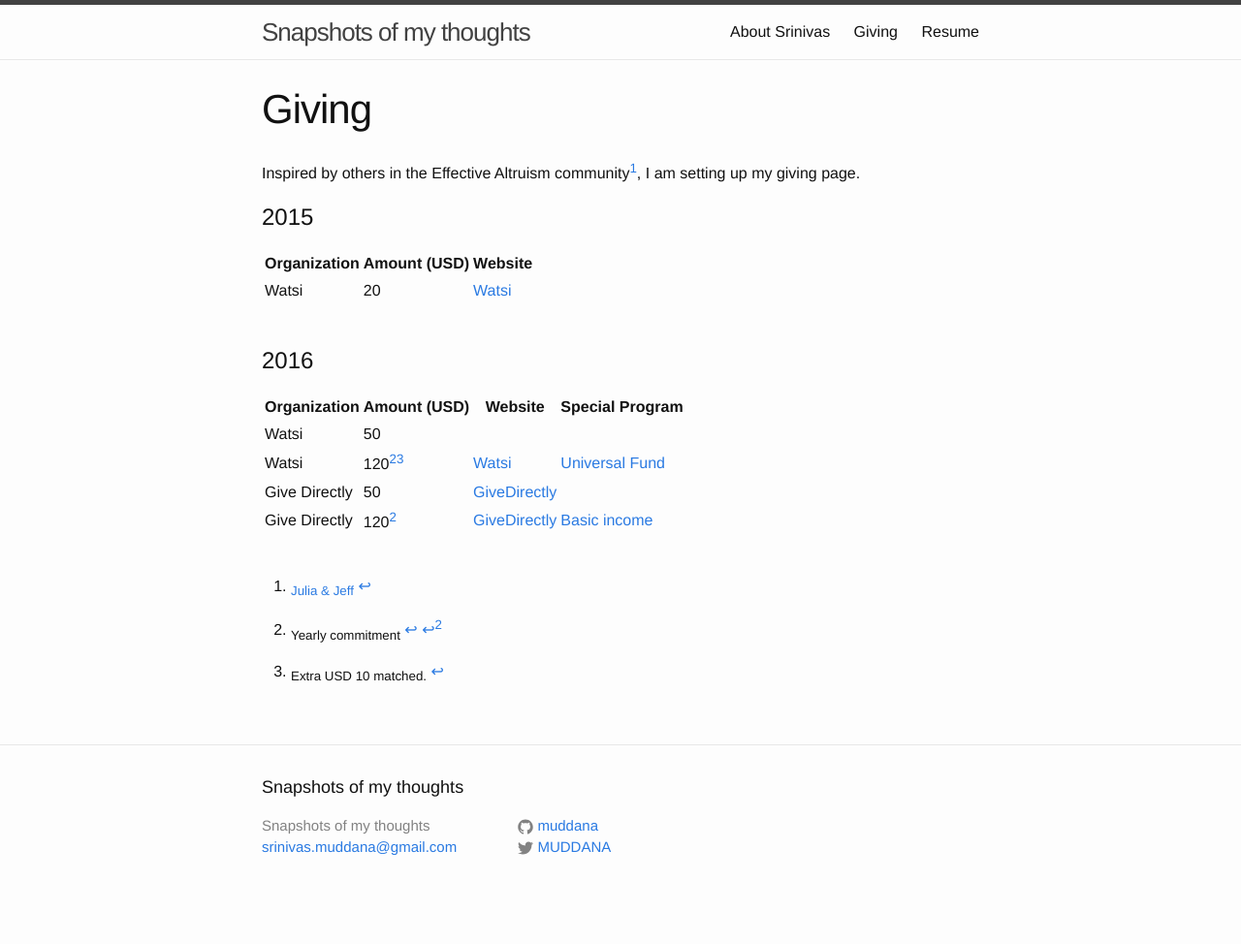
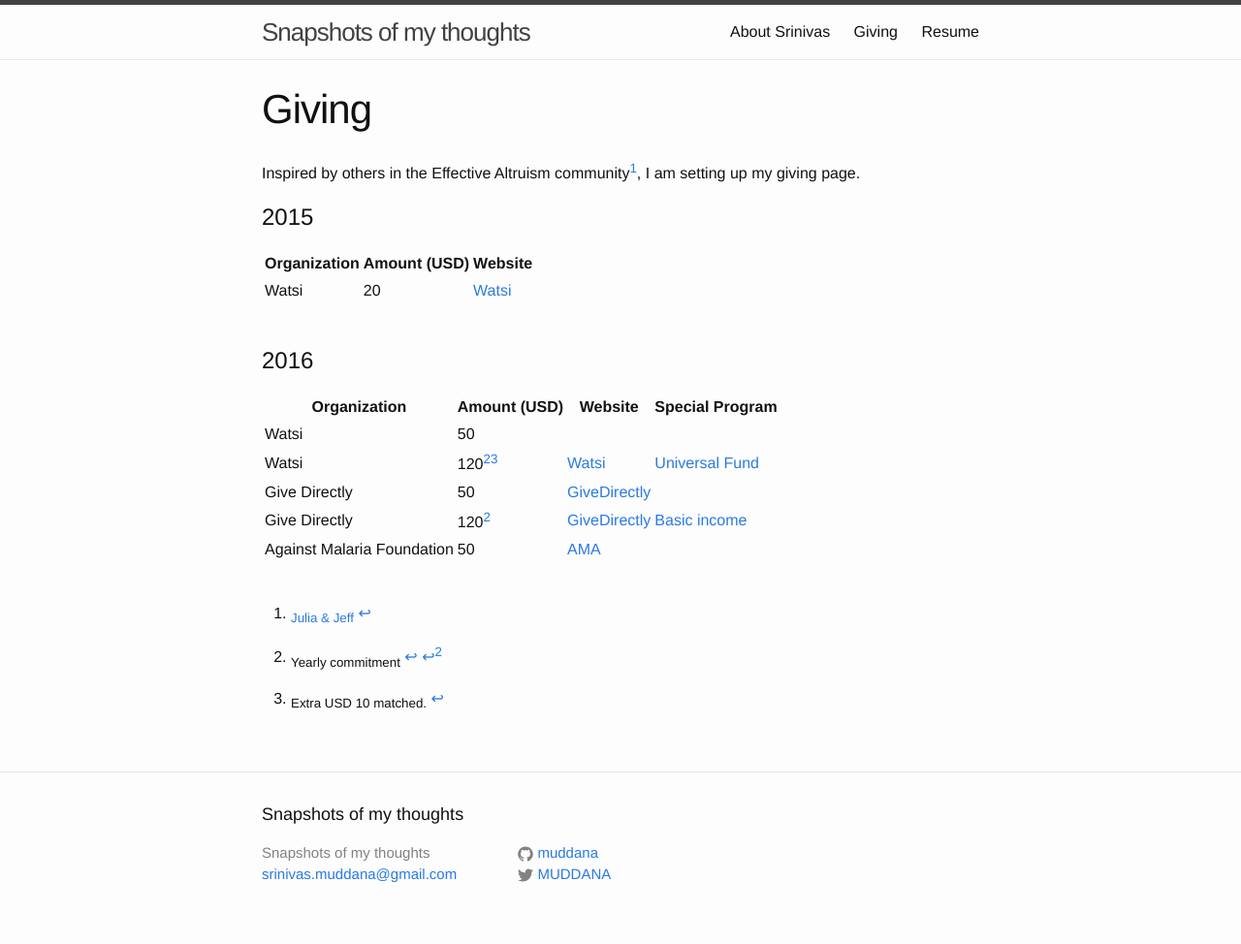
Before and after one commit to muddana/muddana.github.io, a Jekyll site: the page built from giving.md, in a window 1280 px wide. Shown: the whole page at 97% size. Built offline with Jekyll 4.4.1, drawn with Linux system fonts in a browser that asks for light colours; before the commit the page ends 946 px from its top, so only the background shows below that.

Commit message:
updated AMA

```diff
--- a/giving.md
+++ b/giving.md
@@ -22,6 +22,8 @@
 | Watsi          | 120[^2][^3]		 | [Watsi](http://watsi.org)        | [Universal Fund](https://watsi.org/universal-fund)   |
 | Give Directly  | 50  			 | [GiveDirectly](http://givedirectly.org) |                  |
 | Give Directly  | 120[^2]  	 | [GiveDirectly](http://givedirectly.org) | [Basic income](https://www.givedirectly.org/basic-income) |
+| Against Malaria Foundation          | 50  		     |  [AMA](https://www.againstmalaria.com/)                |                  |
+
 
 <br/>
 
```
